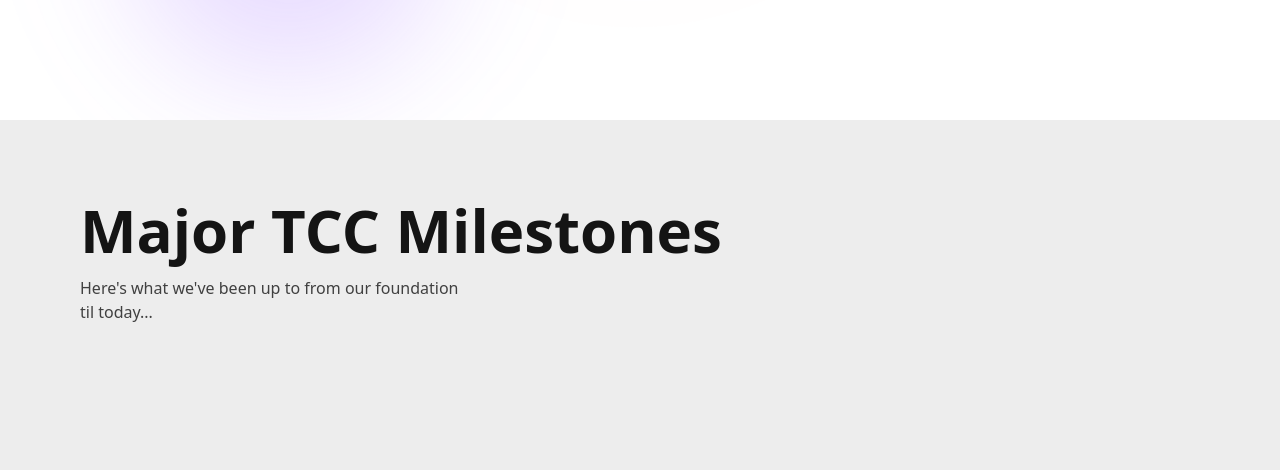
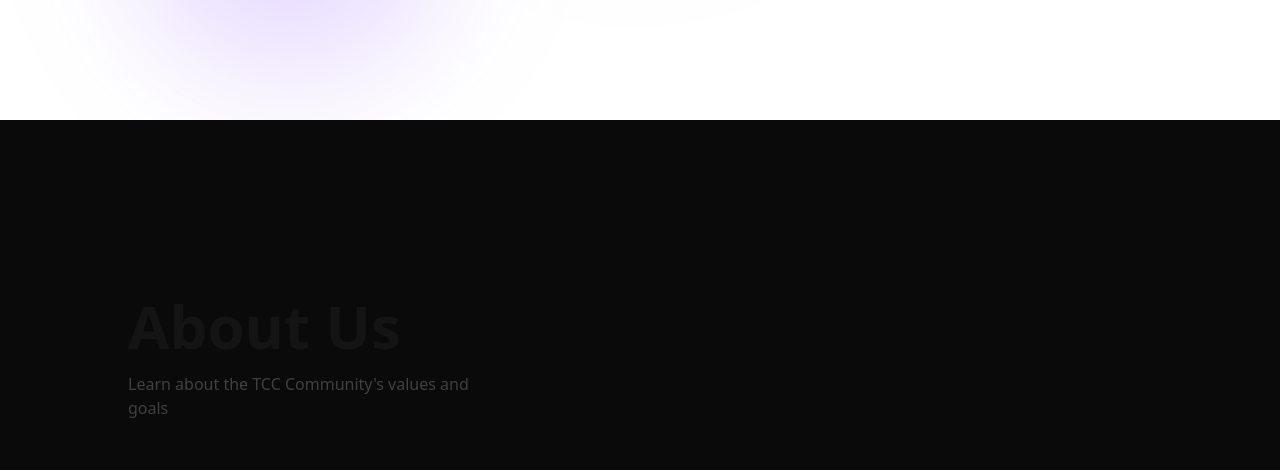
Before and after one commit to myrmlbst/ndu-tcc-website, a React (Vite) app: page / in a window 1280 px wide. Shown: the part 680-1150 px from the top of the page. Built offline with nearby package versions, Linux system fonts and the light colour scheme.

Commit message:
added an AboutUs page

```diff
--- a/src/App.jsx
+++ b/src/App.jsx
@@ -2,7 +2,8 @@ import './App.css'
 import { Timeline } from "./components/Timeline";
 import { NavbarDemo } from "./components/Navbar.jsx";
 import { Footer } from "./components/Footer.jsx";
-import {Hero} from "./components/Hero.jsx";
+import { Hero } from "./components/Hero.jsx";
+import { AboutUs } from "./components/AboutUs.jsx";
 
 function App() {
 
@@ -12,6 +13,7 @@ function App() {
 
       <div>
         <Hero />
+        <AboutUs />
         <Timeline />
         <Footer />
       </div>
--- /dev/null
+++ b/src/components/AboutUs.jsx
@@ -0,0 +1,21 @@
+import { TextGenerateEffect } from "./ui/text-generate-effect";
+
+export function AboutUs() {
+  const title = `About Us`;
+  const subtitle = `Learn about the TCC Community's values and goals`;
+
+  return (
+    <div id="aboutus" className="relative w-full min-h-screen overflow-hidden bg-neutral-950">
+      <div className="max-w-6xl px-6 pt-20 lg:px-8 lg:pt-44 lg:pl-32">
+
+        <h2 className="text-5xl md:text-4xl lg:text-6xl mb-4 text-black font-bold dark:text-white max-w-4xl">
+          <TextGenerateEffect words={title} />
+        </h2>
+        <p className="text-neutral-700 dark:text-neutral-300 text-sm md:text-base max-w-sm">
+          <TextGenerateEffect words={subtitle} />
+        </p>
+
+      </div>
+    </div>
+  );
+}
```
